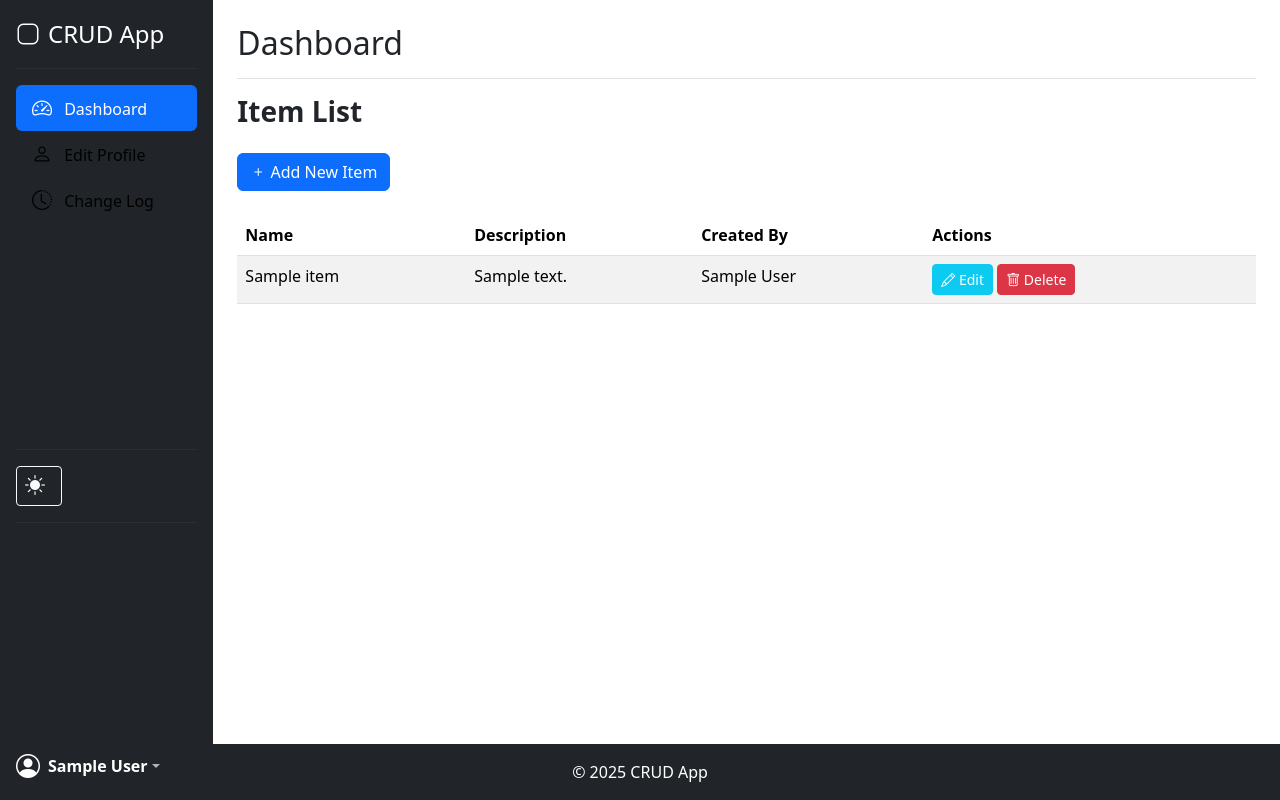
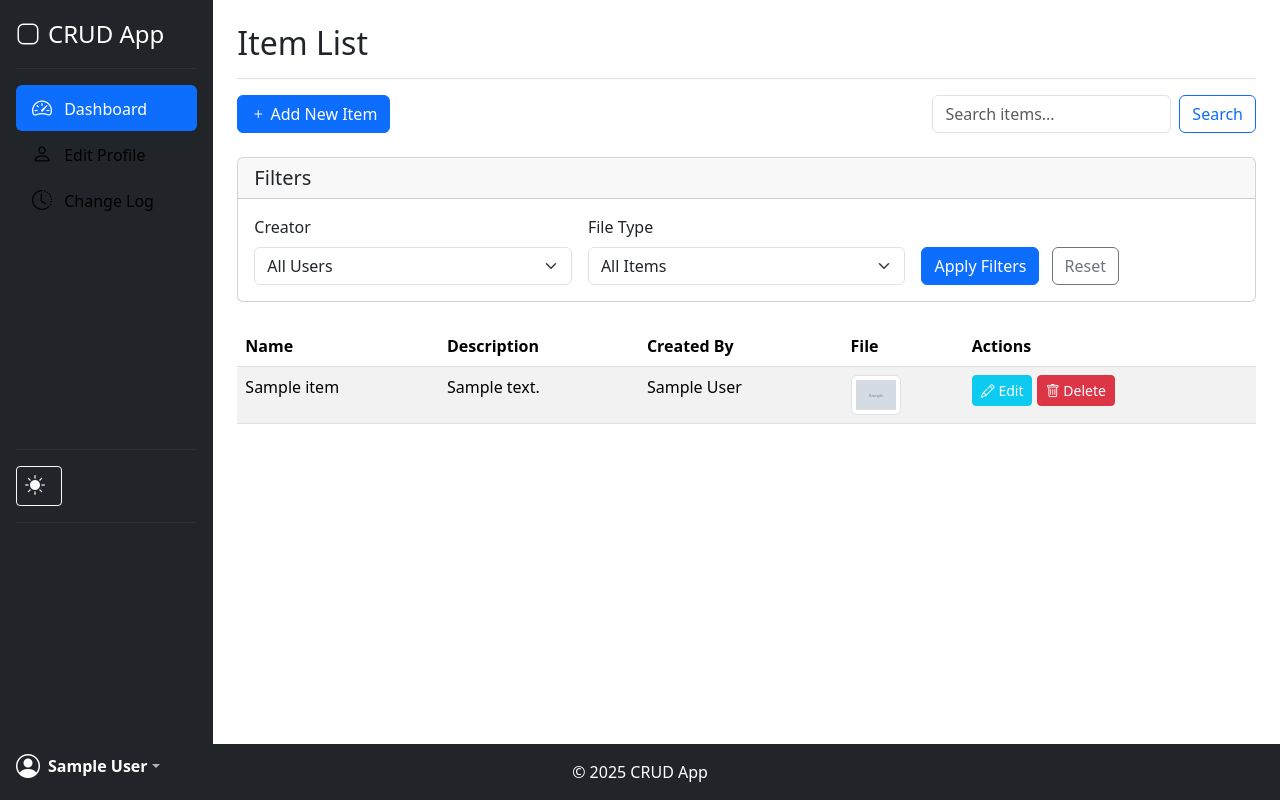
Before and after one commit to paulo1403/crud-django, a Django app: page / in a window 1280 px wide. Run offline with Django 4.2, Linux system fonts and the light colour scheme; a user stored in the database is signed in; tables that the repository leaves empty hold one stand-in row (values such as "Sample post"); grey boxes marked "Sample" are stand-in pictures.

Commit message:
Add file upload functionality to Item model and enhance item forms and list views
- Introduced a FileField to the Item model for file uploads.
- Updated item creation and update views to handle file uploads and deletions.
- Enhanced item form template to include file input and display current files.
- Improved item list template with file display and filtering options.
- Added search and filter functionality in item list view for better item management.

```diff
--- a/crud_app/models.py
+++ b/crud_app/models.py
@@ -5,14 +5,25 @@ from django.contrib.auth.models import User
 class Item(models.Model):
     name = models.CharField(max_length=100)
     description = models.TextField()
+    created_by = models.ForeignKey(User, on_delete=models.CASCADE, related_name="items")
     created_at = models.DateTimeField(auto_now_add=True)
     updated_at = models.DateTimeField(auto_now=True)
-    created_by = models.ForeignKey(User, on_delete=models.CASCADE, related_name="items")
+    file = models.FileField(upload_to="item_files/", null=True, blank=True)
 
     # Este es un comentario para forzar la detección de cambios
 
     def __str__(self):
         return self.name
+
+    def file_extension(self):
+        if self.file:
+            name = self.file.name
+            return name.split(".")[-1].lower() if "." in name else ""
+        return ""
+
+    def is_image(self):
+        ext = self.file_extension()
+        return ext in ["jpg", "jpeg", "png", "gif", "bmp", "webp"]
 
 
 class ChangeLog(models.Model):
--- a/crud_app/templates/item_list.html
+++ b/crud_app/templates/item_list.html
@@ -1,14 +1,72 @@
-{% extends 'dashboard_base.html' %} {% block dashboard_content %}
-<h1 class="fs-3 fw-bold mb-4">Item List</h1>
-<a href="{% url 'item_create' %}" class="btn btn-primary mb-4">
+{% extends 'dashboard_base.html' %}
+{% block page_title %}Item List{% endblock %}
+{% block dashboard_content %}
+  <div class="row mb-4">
+    <div class="col-md-8">
+      <a href="{% url 'item_create' %}" class="btn btn-primary">
         <i class="bi bi-plus"></i> Add New Item
       </a>
+    </div>
+    <div class="col-md-4">
+      <form class="d-flex" action="{% url 'item_list' %}" method="get">
+        <input class="form-control me-2"
+               type="search"
+               placeholder="Search items..."
+               name="search"
+               value="{{ search_query }}">
+        <button class="btn btn-outline-primary" type="submit">Search</button>
+      </form>
+    </div>
+  </div>
+  <div class="card mb-4">
+    <div class="card-header">
+      <h5 class="card-title mb-0">Filters</h5>
+    </div>
+    <div class="card-body">
+      <form action="{% url 'item_list' %}" method="get" class="row g-3">
+        {% if search_query %}<input type="hidden" name="search" value="{{ search_query }}">{% endif %}
+        <div class="col-md-4">
+          <label for="creator" class="form-label">Creator</label>
+          <select class="form-select" id="creator" name="creator">
+            <option value="">All Users</option>
+            {% for creator in creators %}
+              <option value="{{ creator.username }}"
+                      {% if creator.username == creator_filter %}selected{% endif %}>
+                {{ creator.get_full_name|default:creator.username }}
+              </option>
+            {% endfor %}
+          </select>
+        </div>
+        <div class="col-md-4">
+          <label for="file_type" class="form-label">File Type</label>
+          <select class="form-select" id="file_type" name="file_type">
+            <option value="">All Items</option>
+            <option value="with_file"
+                    {% if file_filter == 'with_file' %}selected{% endif %}>With Files</option>
+            <option value="with_image"
+                    {% if file_filter == 'with_image' %}selected{% endif %}>With Images</option>
+            <option value="without_file"
+                    {% if file_filter == 'without_file' %}selected{% endif %}>Without Files</option>
+          </select>
+        </div>
+        <div class="col-md-4 d-flex align-items-end">
+          <div>
+            <button type="submit" class="btn btn-primary me-2">Apply Filters</button>
+            <a href="{% url 'item_list' %}" class="btn btn-outline-secondary">Reset</a>
+          </div>
+        </div>
+      </form>
+    </div>
+  </div>
+  {% if items %}
+    <div class="table-responsive">
       <table class="table table-striped table-hover">
         <thead>
           <tr>
             <th>Name</th>
             <th>Description</th>
             <th>Created By</th>
+            <th>File</th>
             <th>Actions</th>
           </tr>
         </thead>
@@ -17,14 +75,29 @@
             <tr>
               <td>{{ item.name }}</td>
               <td>{{ item.description }}</td>
+              <td>{{ item.created_by.get_full_name|default:item.created_by.username }}</td>
               <td>
-        {{ item.created_by.get_full_name|default:item.created_by.username }}
+                {% if item.file %}
+                  {% if item.is_image %}
+                    <a href="{{ item.file.url }}" target="_blank">
+                      <img src="{{ item.file.url }}"
+                           alt="{{ item.name }}"
+                           width="50"
+                           height="50"
+                           class="img-thumbnail">
+                    </a>
+                  {% else %}
+                    <a href="{{ item.file.url }}" target="_blank">
+                      <i class="bi bi-file-earmark"></i> {{ item.file.name|truncatechars:20 }}
+                    </a>
+                  {% endif %}
+                {% else %}
+                  <span class="text-muted">No file</span>
+                {% endif %}
               </td>
               <td>
-        <a
-          href="{% url 'item_update' item.id %}"
-          class="btn btn-sm btn-info text-white"
-        >
+                <a href="{% url 'item_update' item.id %}"
+                   class="btn btn-sm btn-info text-white">
                   <i class="bi bi-pencil"></i> Edit
                 </a>
                 <a href="{% url 'item_delete' item.id %}" class="btn btn-sm btn-danger">
@@ -35,4 +108,11 @@
           {% endfor %}
         </tbody>
       </table>
+    </div>
+  {% else %}
+    <div class="alert alert-info">
+      No items found.
+      {% if search_query or creator_filter or file_filter %}Try changing your search criteria.{% endif %}
+    </div>
+  {% endif %}
 {% endblock %}
--- a/crud_app/views.py
+++ b/crud_app/views.py
@@ -3,15 +3,59 @@ from django.contrib.auth.decorators import login_required
 from django.contrib import messages
 from django.utils.http import url_has_allowed_host_and_scheme
 from django.contrib.admin.views.decorators import staff_member_required
+from django.db.models import Q
 from .forms import CustomUserCreationForm
 from .models import Item, ChangeLog
+import os
 
 
 # List all items
 @login_required
 def item_list(request):
+    from django.contrib.auth.models import User
+
+    # Inicializamos la búsqueda con todos los ítems
     items = Item.objects.all()
-    return render(request, "item_list.html", {"items": items})
+
+    # Búsqueda por texto en nombre o descripción
+    search_query = request.GET.get("search", "")
+    if search_query:
+        items = items.filter(
+            Q(name__icontains=search_query) | Q(description__icontains=search_query)
+        )
+
+    # Filtro por usuario creador
+    creator_filter = request.GET.get("creator", "")
+    if creator_filter:
+        items = items.filter(created_by__username=creator_filter)
+
+    # Filtro por tipo de archivo
+    file_filter = request.GET.get("file_type", "")
+    if file_filter == "with_file":
+        items = items.exclude(file="")
+    elif file_filter == "with_image":
+        # Esta es una aproximación, idealmente usaríamos un método más sofisticado
+        items = items.exclude(file="").filter(
+            Q(file__iendswith=".jpg")
+            | Q(file__iendswith=".jpeg")
+            | Q(file__iendswith=".png")
+            | Q(file__iendswith=".gif")
+        )
+    elif file_filter == "without_file":
+        items = items.filter(file="")
+
+    # Obtener lista de usuarios para el filtro
+    creators = User.objects.filter(items__isnull=False).distinct()
+
+    context = {
+        "items": items,
+        "search_query": search_query,
+        "creator_filter": creator_filter,
+        "file_filter": file_filter,
+        "creators": creators,
+    }
+
+    return render(request, "item_list.html", context)
 
 
 # Create a new item
@@ -23,6 +67,11 @@ def item_create(request):
         item = Item.objects.create(
             name=name, description=description, created_by=request.user
         )
+
+        # Manejar la subida de archivo si existe
+        if "file" in request.FILES:
+            item.file = request.FILES["file"]
+            item.save()
 
         # Crear registro en el historial con datos adicionales
         ChangeLog.objects.create(
@@ -47,6 +96,22 @@ def item_update(request, pk):
 
         item.name = request.POST.get("name")
         item.description = request.POST.get("description")
+
+        # Manejar la subida de archivo si existe
+        if "file" in request.FILES:
+            if item.file:
+                # Eliminar archivo antiguo si hay uno nuevo
+                if os.path.isfile(item.file.path):
+                    os.remove(item.file.path)
+            item.file = request.FILES["file"]
+
+        # Verificar si se debe eliminar el archivo
+        if request.POST.get("remove_file") and item.file:
+            file_path = item.file.path
+            if os.path.isfile(file_path):
+                os.remove(file_path)
+            item.file = None
+
         item.save()
 
         # Crear registro en el historial con datos adicionales
--- a/crud_project/urls.py
+++ b/crud_project/urls.py
@@ -14,10 +14,17 @@ Including another URLconf
     1. Import the include() function: from django.urls import include, path
     2. Add a URL to urlpatterns:  path('blog/', include('blog.urls'))
 """
+
 from django.contrib import admin
 from django.urls import path, include
+from django.conf import settings
+from django.conf.urls.static import static
 
 urlpatterns = [
-    path('admin/', admin.site.urls),
-    path('', include('crud_app.urls')),
+    path("admin/", admin.site.urls),
+    path("", include("crud_app.urls")),
 ]
+
+# Añadir URLs para servir archivos multimedia durante desarrollo
+if settings.DEBUG:
+    urlpatterns += static(settings.MEDIA_URL, document_root=settings.MEDIA_ROOT)
```
Also changed, not shown: crud_app/templates/item_form.html (+26 -1 lines), crud_project/settings.py (+46 -41 lines), crud_app/migrations/0005_item_file.py (added). Lines whose indentation alone changed are shown as unchanged.
